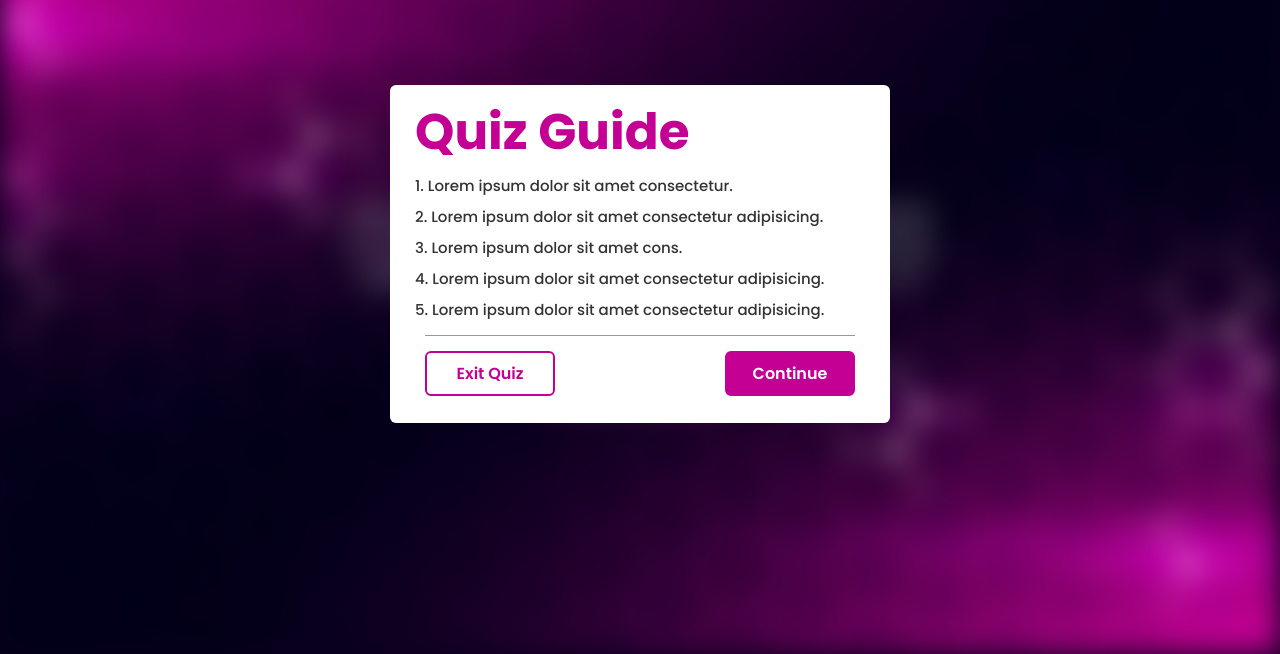
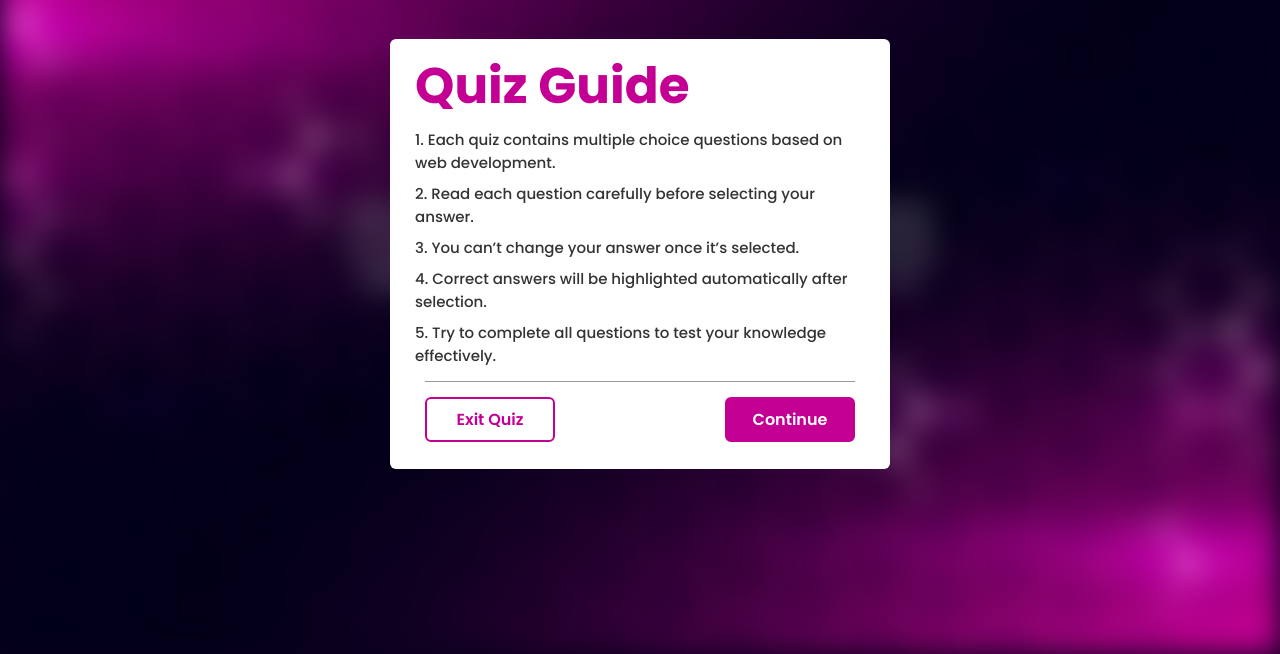
Before and after one commit to Anasmemon670/Quiz-Website, a plain HTML site: page index.html in a window 1280 px wide. Both pictures are taken after a click on the button "Start Quiz". Shown: the part 146-800 px from the top of the page. Drawn offline with Linux system fonts and the light colour scheme.

Commit message:
Quiz-Website

```diff
--- a/app.js
+++ b/app.js
@@ -146,7 +146,7 @@ function ShowresultBox() {
     ScoreText.textContent = `Your Score ${UserScore} out of ${Questions.length}`;
 
     let UserNumber = document.querySelector(".score-Number");
-    UserNumber.textContent = `Total Numbers: ${UserScore * Questions.length}`;
+    UserNumber.textContent = `Total Numbers: ${`${UserScore}` * Questions.length}`;
 
     let circularProgress = document.querySelector(".circular-progress");
     let progressValue = document.querySelector(".progress-value");
--- a/index.html
+++ b/index.html
@@ -67,11 +67,12 @@
 
     <div class="popup-info">
         <h2>Quiz Guide</h2>
-        <span class="info">1. Lorem ipsum dolor sit amet consectetur.</span>
-        <span class="info">2. Lorem ipsum dolor sit amet consectetur adipisicing.</span>
-        <span class="info">3. Lorem ipsum dolor sit amet cons.</span>
-        <span class="info">4. Lorem ipsum dolor sit amet consectetur adipisicing.</span>
-        <span class="info">5. Lorem ipsum dolor sit amet consectetur adipisicing.</span>
+        <span class="info">1. Each quiz contains multiple choice questions based on web development.</span>
+        <span class="info">2. Read each question carefully before selecting your answer.</span>
+        <span class="info">3. You can’t change your answer once it’s selected.</span>
+        <span class="info">4. Correct answers will be highlighted automatically after selection.</span>
+        <span class="info">5. Try to complete all questions to test your knowledge effectively.</span>
+
 
         <div class="btn-group">
             <button class="info-btn exit-btn">Exit Quiz</button>
--- a/question.js
+++ b/question.js
@@ -19,7 +19,6 @@ let Questions = [
             "B.To allow multiple options to be selected.",
             "C.To enter single-line text.",
             "D.To display an image."
-
         ]
     },
     {
@@ -55,5 +54,119 @@ let Questions = [
             "D.Hyper Text Multiple Language."
         ]
     },
+    {
+        numb: 6,
+        question: "Which HTML tag is used to create a hyperlink?",
+        answer: "A.<a>.",
+        Option: [
+            "A.a.",
+            "B.link.",
+            "C.href.",
+            "D.hyperlink."
+        ]
+    },
+    {
+        numb: 7,
+        question: "Which JavaScript keyword is used to declare a variable?",
+        answer: "C.var.",
+        Option: [
+            "A.letvar.",
+            "B.variable.",
+            "C.var.",
+            "D.constvar."
+        ]
+    },
+    {
+        numb: 8,
+        question: "What is the correct way to write a comment in JavaScript?",
+        answer: "B.// This is a comment",
+        Option: [
+            "A.!-- This is a comment --",
+            "B.// This is a comment",
+            "C.** This is a comment **",
+            "D.''' This is a comment '''"
+        ]
+    },
+    {
+        numb: 9,
+        question: "Which method is used to add an element at the end of an array in JavaScript?",
+        answer: "D.push()",
+        Option: [
+            "A.add()",
+            "B.insert()",
+            "C.append()",
+            "D.push()"
+        ]
+    },
+    {
+        numb: 10,
+        question: "What does CSS stand for?",
+        answer: "C.Cascading Style Sheets.",
+        Option: [
+            "A.Colorful Style Sheets.",
+            "B.Computer Style Sheets.",
+            "C.Cascading Style Sheets.",
+            "D.Creative Style Sheets."
+        ]
+    }
+];
 
-]
+
+// let Questions = [
+//     {
+//         numb: 1,
+//         question: "What does the setInterval() function do in JavaScript?",
+//         answer: "B.Repeats a function at specified intervals.",
+//         Option: [
+//             "A.Executes a function only once.",
+//             "B.Repeats a function at specified intervals.",
+//             "C.Stops a function from executing.",
+//             "D.Loads a new web page."
+//         ]
+//     },
+//     {
+//         numb: 2,
+//         question: "What is the purpose of <input type='checkbox'> in HTML?",
+//         answer: "B.To allow multiple options to be selected.",
+//         Option: [
+//             "A.To create a dropdown menu",
+//             "B.To allow multiple options to be selected.",
+//             "C.To enter single-line text.",
+//             "D.To display an image."
+
+//         ]
+//     },
+//     {
+//         numb: 3,
+//         question: "Which CSS property is used to change the background color of an element?",
+//         answer: "C.background-color.",
+//         Option: [
+//             "A.Color.",
+//             "B.Bg Color.",
+//             "C.background-color.",
+//             "D.Background."
+//         ]
+//     },
+//     {
+//         numb: 4,
+//         question: "What is the purpose of localStorage in JavaScript?",
+//         answer: "B.To permanently store data in the browser.",
+//         Option: [
+//             "A.To fetch data from a server.",
+//             "B.To permanently store data in the browser.",
+//             "C.To temporarily store user data.",
+//             "D.To reload the web page.."
+//         ]
+//     },
+//     {
+//         numb: 5,
+//         question: "What Does HTML Stand For?",
+//         answer: "A.Hyper Text Markup Language.",
+//         Option: [
+//             "A.Hyper Text Markup Language.",
+//             "B.Hyper Type Multiple Language.",
+//             "C.Hyper Type Multi Language.",
+//             "D.Hyper Text Multiple Language."
+//         ]
+//     }
+// ]
```
